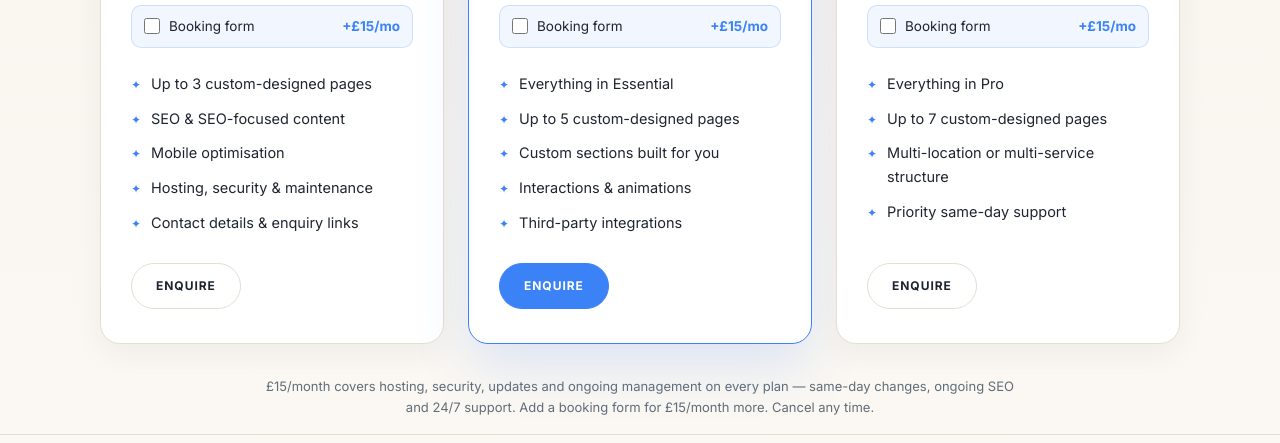
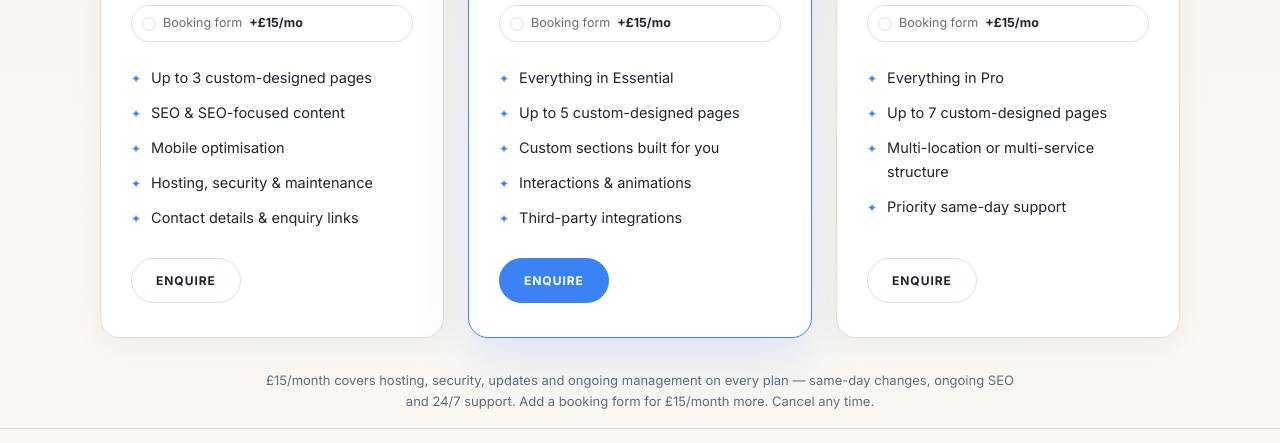
Before and after one commit to wellnesswebsolutions/wellness-web, a website: page pricing.html in a window 1280 px wide. Shown: the part 539-982 px from the top of the page. Drawn offline with Linux system fonts and the light colour scheme.

Commit message:
Redesign booking add-on as a rounded pill with a custom tick
Swaps the boxy checkbox row for a compact rounded-pill toggle with a
custom circular tick indicator, matching the site's pill/badge
styling elsewhere. Bumps styles.css cache-busting version.

Co-Authored-By: Claude Sonnet 5 <noreply@anthropic.com>

```diff
--- a/pricing.html
+++ b/pricing.html
@@ -12,7 +12,7 @@
 <link rel="apple-touch-icon" href="apple-touch-icon.png">
 <meta name="theme-color" content="#F7F2EC">
 <link rel="canonical" href="https://brightsite.app/pricing">
-<link rel="stylesheet" href="styles.css?v=20260908-1">
+<link rel="stylesheet" href="styles.css?v=20260908-3">
 <style>
   .page{padding-top:34px}
   .page-hero{margin-bottom:0}
@@ -65,7 +65,7 @@
             <span class="price">£99</span>
           </div>
           <div class="price-note">One-off build, then hosting &amp; management</div>
-          <label class="price-addon"><input type="checkbox" class="price-addon-check"><span>Booking form</span><b>+£15/mo</b></label>
+          <label class="price-addon"><input type="checkbox" class="price-addon-check"><span class="tick"></span><span>Booking form</span><b>+£15/mo</b></label>
           <ul>
             <li>Up to 3 custom-designed pages</li>
             <li>SEO &amp; SEO-focused content</li>
@@ -83,7 +83,7 @@
             <span class="price">£199</span>
           </div>
           <div class="price-note">One-off build, then hosting &amp; management</div>
-          <label class="price-addon"><input type="checkbox" class="price-addon-check"><span>Booking form</span><b>+£15/mo</b></label>
+          <label class="price-addon"><input type="checkbox" class="price-addon-check"><span class="tick"></span><span>Booking form</span><b>+£15/mo</b></label>
           <ul>
             <li>Everything in Essential</li>
             <li>Up to 5 custom-designed pages</li>
@@ -101,7 +101,7 @@
             <span class="price">£399</span>
           </div>
           <div class="price-note">One-off build, then hosting &amp; management</div>
-          <label class="price-addon"><input type="checkbox" class="price-addon-check"><span>Booking form</span><b>+£15/mo</b></label>
+          <label class="price-addon"><input type="checkbox" class="price-addon-check"><span class="tick"></span><span>Booking form</span><b>+£15/mo</b></label>
           <ul>
             <li>Everything in Pro</li>
             <li>Up to 7 custom-designed pages</li>
--- a/styles.css
+++ b/styles.css
@@ -219,12 +219,17 @@
   .plan .price{font-family:var(--display);font-size:38px;font-weight:600;line-height:1}
   .plan .price small{font-size:14px;color:var(--muted);font-family:var(--body)}
   .plan .price-note{font-size:12px;color:var(--muted);margin-bottom:8px}
-  .plan .price-addon{display:flex;align-items:center;gap:9px;font-size:13.5px;color:var(--ink);
-    background:rgba(59,130,246,.07);border:1px solid rgba(59,130,246,.18);border-radius:10px;
-    padding:9px 12px;margin-bottom:24px;cursor:pointer;user-select:none}
-  .plan .price-addon input{width:16px;height:16px;flex:none;accent-color:var(--accent);cursor:pointer}
-  .plan .price-addon span{flex:1}
-  .plan .price-addon b{font-weight:700;color:var(--accent)}
+  .plan .price-addon{display:inline-flex;align-items:center;gap:7px;font-size:12.5px;color:var(--muted);
+    background:var(--card);border:1px solid var(--line);border-radius:999px;
+    padding:7px 14px 7px 10px;margin-bottom:24px;cursor:pointer;user-select:none;transition:border-color .2s}
+  .plan .price-addon:hover{border-color:var(--accent)}
+  .plan .price-addon input{position:absolute;opacity:0;width:0;height:0}
+  .plan .price-addon .tick{width:14px;height:14px;border-radius:50%;border:1.5px solid var(--line);
+    flex:none;position:relative;transition:background .2s,border-color .2s}
+  .plan .price-addon input:checked ~ .tick{background:var(--accent);border-color:var(--accent)}
+  .plan .price-addon input:checked ~ .tick:after{content:"";position:absolute;left:3.5px;top:1px;
+    width:4px;height:7px;border:solid #fff;border-width:0 1.5px 1.5px 0;transform:rotate(45deg)}
+  .plan .price-addon b{font-weight:700;color:var(--ink)}
   .plan ul{list-style:none;display:flex;flex-direction:column;gap:11px;margin-bottom:28px}
   .plan li{display:flex;gap:10px;font-size:14.5px;align-items:flex-start}
   .plan li:before{content:"✦";color:var(--accent);flex:none;font-size:12px;margin-top:3px}
```
Also changed, not shown: contact.html (+1 -1 lines), ourwork.html (+1 -1 lines), terms.html (+1 -1 lines).
